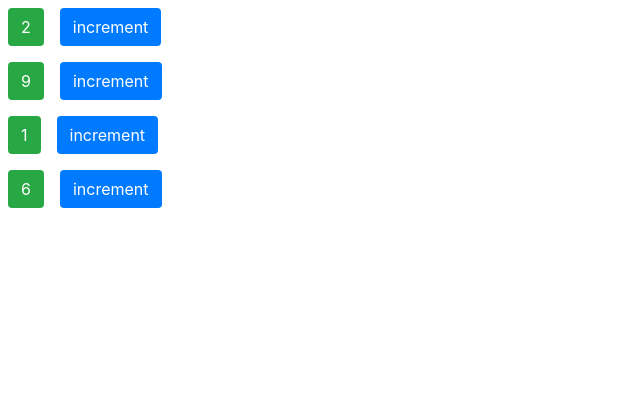
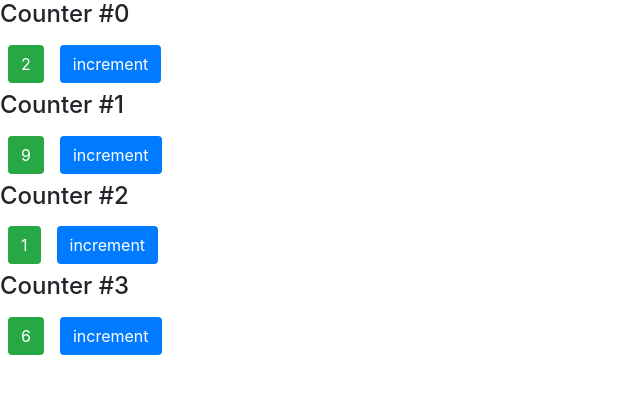
Before and after one commit to Amsvi/Reactjs, a React (Create React App) app in the folder count/: page / in a window 1280 px wide. Shown: the top 394 px of the page, without its empty margins (0-640 px from the left). Built offline with nearby package versions, Linux system fonts and the light colour scheme.

Commit message:
passing children, figure out how to pass and call children and diffrence between props and props.children in code.

```diff
--- a/count/src/components/Counters.jsx
+++ b/count/src/components/Counters.jsx
@@ -3,7 +3,7 @@ import Counter from "./counter";
 
 class Counters extends Component {
   state = {
-    counter: [
+    Counters: [
       { id: 0, value: 2 },
       { id: 1, value: 9 },
       { id: 2, value: 1 },
@@ -13,8 +13,14 @@ class Counters extends Component {
   render() {
     return (
       <div>
-        {this.state.counter.map((counter) => (
-          <Counter key={counter.id} value={counter.value} />
+        {this.state.Counters.map((counter) => (
+          <Counter key={counter.id} value={counter.value}>
+            {/* value attribute, that we set above, are passed to counter
+            Component using js object called "props", there is special prop called
+            "CHILDREN"and we use it when we pass something between OPENING AND
+            CLOSING TAG of an element*/}
+            <h4>Counter #{counter.id}</h4>
+          </Counter>
         ))}
       </div>
     );
--- a/count/src/components/counter.jsx
+++ b/count/src/components/counter.jsx
@@ -11,12 +11,13 @@ class Counter extends Component {
   };
   buttomRnd() {
     let butooo = "btn m-2 badge-";
-    butooo += this.state.value <= 0 ? "warning" : "success";
+    butooo += this.state.value === 0 ? "warning" : "success";
     return butooo;
   }
   render() {
     return (
       <div>
+        {this.props.children}
         <button className={this.buttomRnd()}>{this.state.value}</button>
         <button
           onClick={() => this.handleIncrement()}
```
